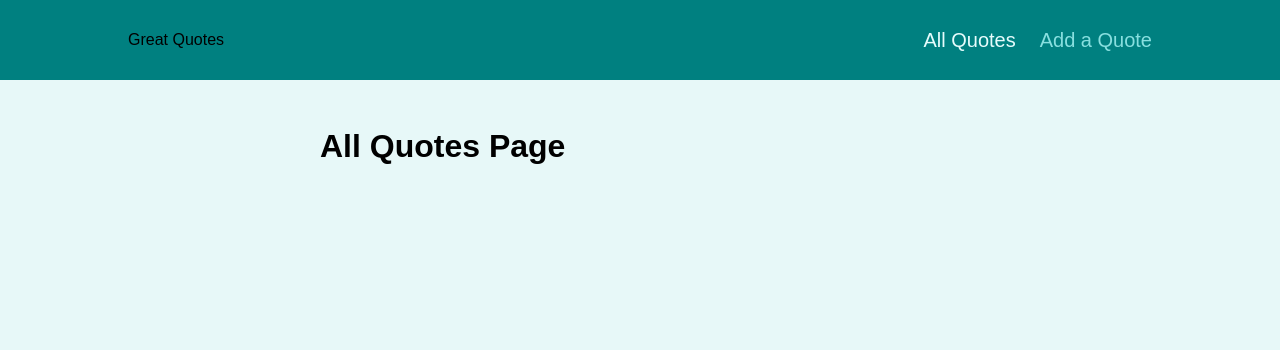
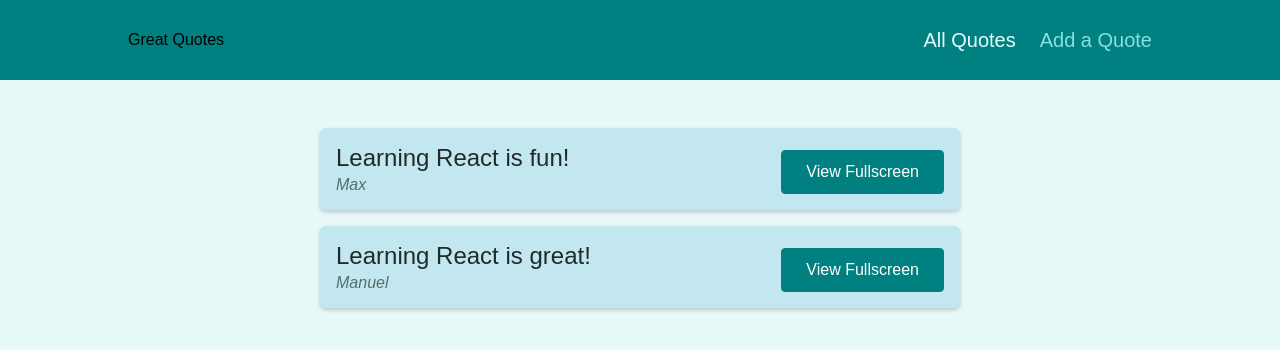
Before and after one commit to hafsasaleem27/react-router-quotes, a React (Create React App) app: page /quotes in a window 1280 px wide. Shown: the top 350 px of the page. Built offline with nearby package versions, Linux system fonts and the light colour scheme.

Commit message:
added dummy quotes

```diff
--- a/src/pages/AllQuotes.js
+++ b/src/pages/AllQuotes.js
@@ -1,5 +1,20 @@
+import QuoteList from "../components/quotes/QuoteList";
+
+const DUMMY_QUOTES = [
+  {
+    id: "q1",
+    author: "Max",
+    text: "Learning React is fun!",
+  },
+  {
+    id: "q2",
+    author: "Manuel",
+    text: "Learning React is great!",
+  },
+];
+
 const AllQuotes = () => {
-    return <h1>All Quotes Page</h1>;
+  return <QuoteList quotes={DUMMY_QUOTES}>All Quotes Page</QuoteList>;
 };
 
 export default AllQuotes;
```
Also changed, not shown: 1 other file (tests, documents, lock files or other folders).
